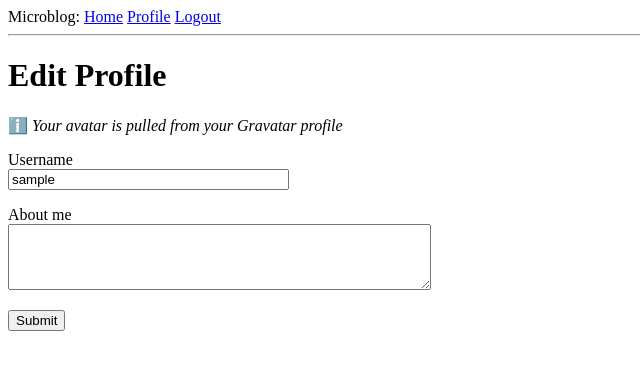
After one commit to to-ie/microblog-flask, a Flask app: page /edit_profile in a window 1280 px wide. The commit adds this page. Shown: the top 370 px of the page, without its empty margins (0-640 px from the left). Run offline with Flask 2, Linux system fonts and the light colour scheme; the visitor is signed in with stand-in values (Sample User, id 1); data comes from the database, SQL or seed files in the repository; both versions use the stored data as it was after the commit.

Commit message:
avatars and edit profile

```diff
--- a/app/forms.py
+++ b/app/forms.py
@@ -2,6 +2,8 @@ from flask_wtf import FlaskForm
 from wtforms import StringField, PasswordField, BooleanField, SubmitField
 from wtforms.validators import DataRequired, ValidationError, Email, EqualTo
 from app.models import User
+from wtforms import StringField, TextAreaField, SubmitField
+from wtforms.validators import DataRequired, Length
 
 class LoginForm(FlaskForm):
     username = StringField('Username', validators=[DataRequired()])
@@ -26,3 +28,8 @@ class RegistrationForm(FlaskForm):
         user = User.query.filter_by(email=email.data).first()
         if user is not None:
             raise ValidationError('Please use a different email address.')
+
+class EditProfileForm(FlaskForm):
+    username = StringField('Username', validators=[DataRequired()])
+    about_me = TextAreaField('About me', validators=[Length(min=0, max=140)])
+    submit = SubmitField('Submit')
--- a/app/models.py
+++ b/app/models.py
@@ -3,6 +3,7 @@ from app import db
 from werkzeug.security import generate_password_hash, check_password_hash
 from flask_login import UserMixin
 from app import login
+from hashlib import md5
 
 class User(UserMixin, db.Model):
     id = db.Column(db.Integer, primary_key=True)
@@ -10,6 +11,8 @@ class User(UserMixin, db.Model):
     email = db.Column(db.String(120), index=True, unique=True)
     password_hash = db.Column(db.String(128))
     posts = db.relationship('Post', backref='author', lazy='dynamic')
+    about_me = db.Column(db.String(140))
+    last_seen = db.Column(db.DateTime, default=datetime.utcnow)
 
     def __repr__(self):
         return '<User {}>'.format(self.username)
@@ -19,6 +22,11 @@ class User(UserMixin, db.Model):
 
     def check_password(self, password):
             return check_password_hash(self.password_hash, password)
+
+    def avatar(self, size):
+        digest = md5(self.email.lower().encode('utf-8')).hexdigest()
+        return 'https://www.gravatar.com/avatar/{}?d=identicon&s={}'.format(
+            digest, size)
 
 class Post(db.Model):
     id = db.Column(db.Integer, primary_key=True)
--- a/app/routes.py
+++ b/app/routes.py
@@ -9,6 +9,8 @@ from flask import request
 from werkzeug.urls import url_parse
 from app import db
 from app.forms import RegistrationForm
+from datetime import datetime
+from app.forms import EditProfileForm
 
 @app.route('/')
 @app.route('/index')
@@ -61,3 +63,35 @@ def register():
         flash('Congratulations, you are now registered.')
         return redirect(url_for('login'))
     return render_template('register.html', title="Register", form=form)
+
+@app.route('/user/<username>')
+@login_required
+def user(username):
+    user = User.query.filter_by(username=username).first_or_404()
+    posts = [
+        {'author':user, 'body': 'Test post #1'},
+        {'author':user, 'body': 'Test post #2'}
+    ]
+    return render_template('user.html', user=user, posts=posts)
+
+@app.before_request
+def before_request():
+    if current_user.is_authenticated:
+        current_user.last_seen = datetime.utcnow()
+        db.session.commit()
+
+@app.route('/edit_profile', methods=['GET', 'POST'])
+@login_required
+def edit_profile():
+    form = EditProfileForm()
+    if form.validate_on_submit():
+        current_user.username = form.username.data
+        current_user.about_me = form.about_me.data
+        db.session.commit()
+        flash('Your changes have been saved.')
+        return redirect(url_for('edit_profile'))
+    elif request.method == 'GET':
+        form.username.data = current_user.username
+        form.about_me.data = current_user.about_me
+    return render_template('edit_profile.html', title='Edit Profile',
+                           form=form)
--- /dev/null
+++ b/app/templates/_post.html
@@ -0,0 +1,6 @@
+<table>
+    <tr valign="top">
+        <td><img scr="{{ post.author.avatar(36) }}"></td>
+            <td><b>{{ post.author.username }}</b> says:<br>{{ post.body }}</td>
+    </tr>
+</table>
--- a/app/templates/base.html
+++ b/app/templates/base.html
@@ -18,6 +18,7 @@
             {% if current_user.is_anonymous %}
             <a href="{{ url_for('login') }}">Login</a>
             {% else %}
+            <a href="{{ url_for('user', username=current_user.username) }}"> Profile</a>
             <a href="{{ url_for('logout') }}">Logout</a>
             {% endif %}
         </div>
@@ -31,6 +32,7 @@
         </ul>
         {% endif %}
         {% endwith %}
-        {% block content %}{% endblock %}
+        {% block content %}
+        {% endblock %}
     </body>
 </html>
--- /dev/null
+++ b/app/templates/edit_profile.html
@@ -0,0 +1,26 @@
+{% extends "base.html" %}
+
+{% block content %}
+    <h1>Edit Profile</h1>
+    <div>
+        ℹ️ <em>Your avatar is pulled from your Gravatar profile</em>
+    </div>
+    <form action="" method="post">
+        {{ form.hidden_tag() }}
+        <p>
+            {{ form.username.label }}<br>
+            {{ form.username(size=32) }}<br>
+            {% for error in form.username.errors %}
+            <span style="color:red;"[{{ error }}]></span>
+            {% endfor %}
+        </p>
+        <p>
+            {{ form.about_me.label }}<br>
+            {{ form.about_me(cols=50, rows=4) }}<br>
+            {% for error in form.username.errors %}
+            <span style="color:red;"[{{ error }}]></span>
+            {% endfor %}
+        </p>
+        <p>{{ form.submit() }}</p>
+    </form>
+{% endblock %}
```
Also changed, not shown: app/templates/user.html (added, +22 -0 lines), migrations/versions/4ecca1e8830b_new_fields_in_user_model.py (added, +30 -0 lines), app.db.
